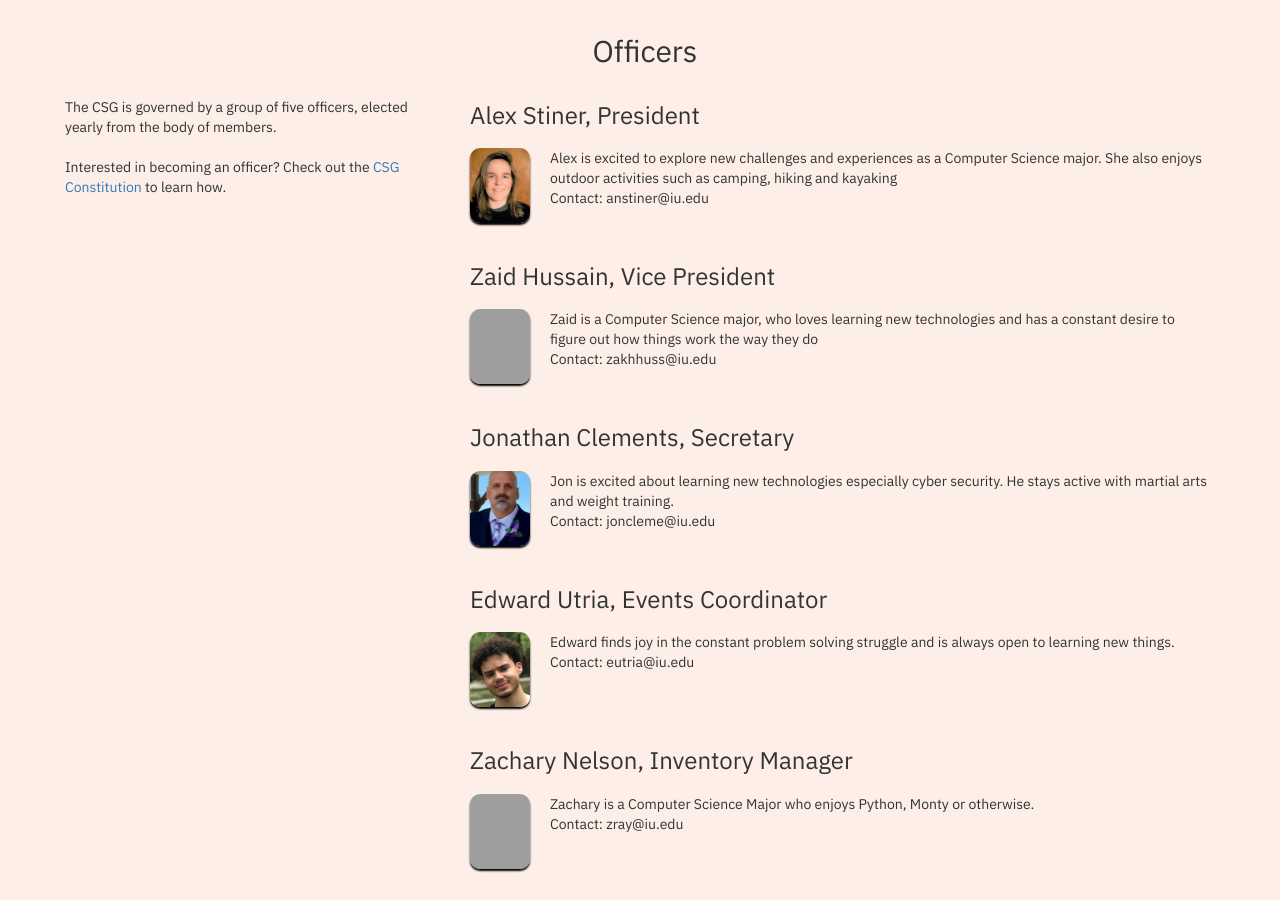
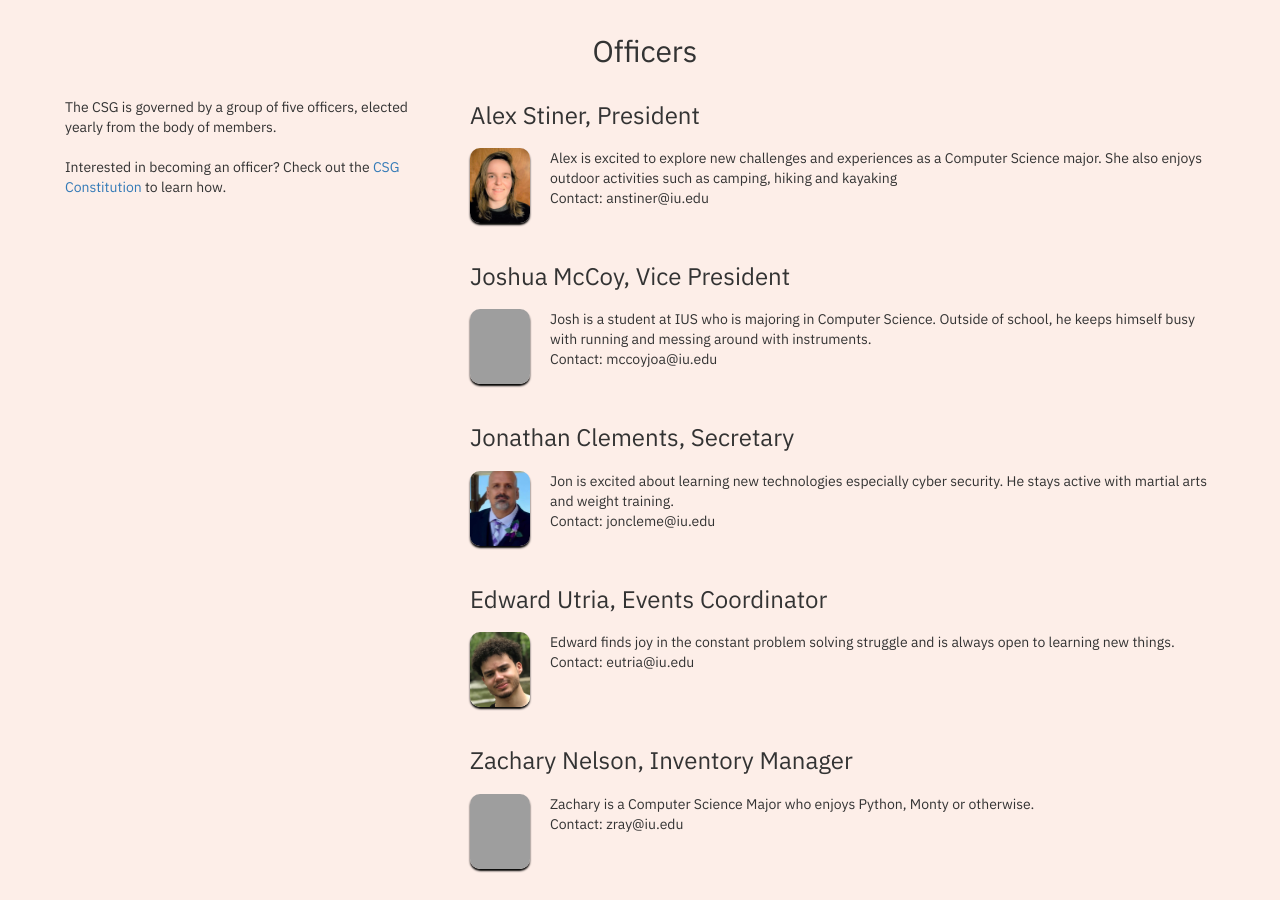
Before and after one commit to ius-csg/csghomepage, a Jekyll site: the page built from index.html, in a window 1280 px wide and 900 px high, scrolled down 2065 px. Built offline with Jekyll 4.4.1, drawn with Linux system fonts in a browser that asks for light colours; grey boxes are pictures that could not be loaded.

Commit message:
Updated information for VP commit

```diff
--- a/_data/people.yml
+++ b/_data/people.yml
@@ -4,10 +4,10 @@
    description: "Alex is excited to explore new challenges and experiences as a Computer Science major. She also enjoys outdoor activities such as camping, hiking and kayaking"
    contact: "anstiner@iu.edu"
 
-- name: "Zaid Hussain"
+- name: "Joshua McCoy"
   occupation: "Vice President"
-  description: "Zaid is a Computer Science major, who loves learning new technologies and has a constant desire to figure out how things work the way they do"
-  contact: "zakhhuss@iu.edu"
+  description: "Josh is a student at IUS who is majoring in Computer Science. Outside of school, he keeps himself busy with running and messing around with instruments. "
+  contact: "mccoyjoa@iu.edu"
 
 - name: "Jonathan Clements"
   occupation: "Secretary"
```
Also changed, not shown: 1 other file.
